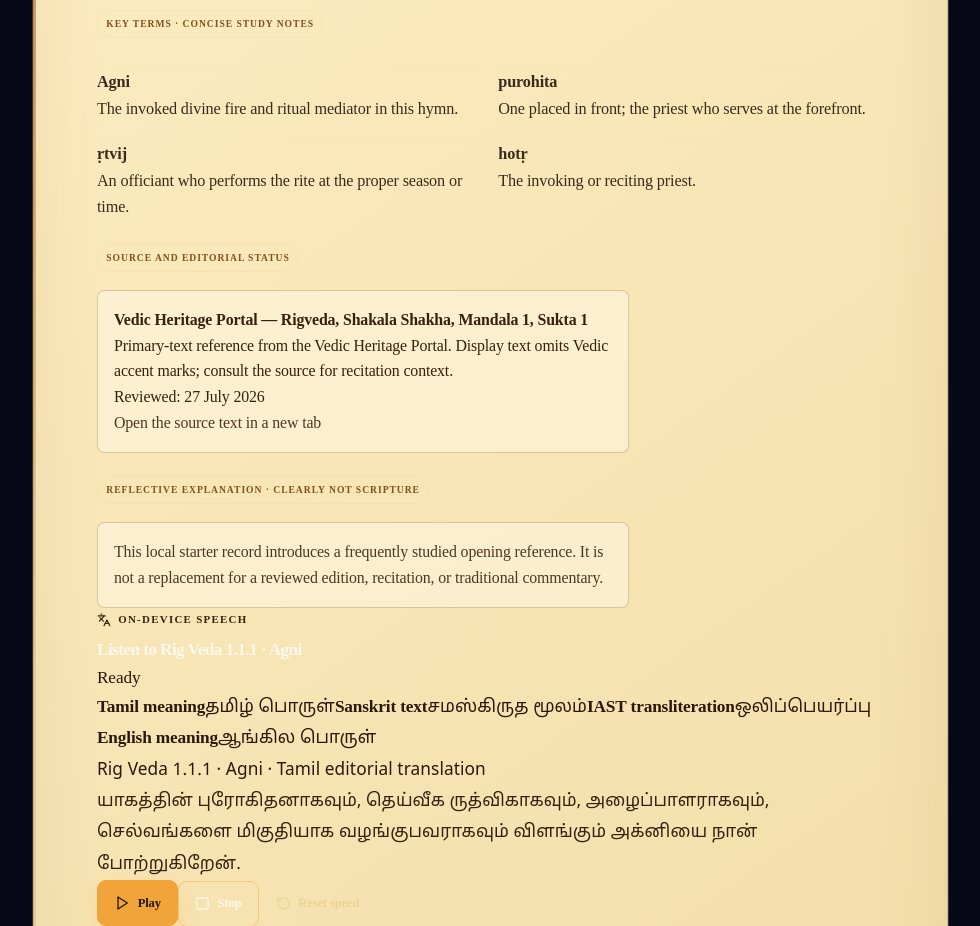
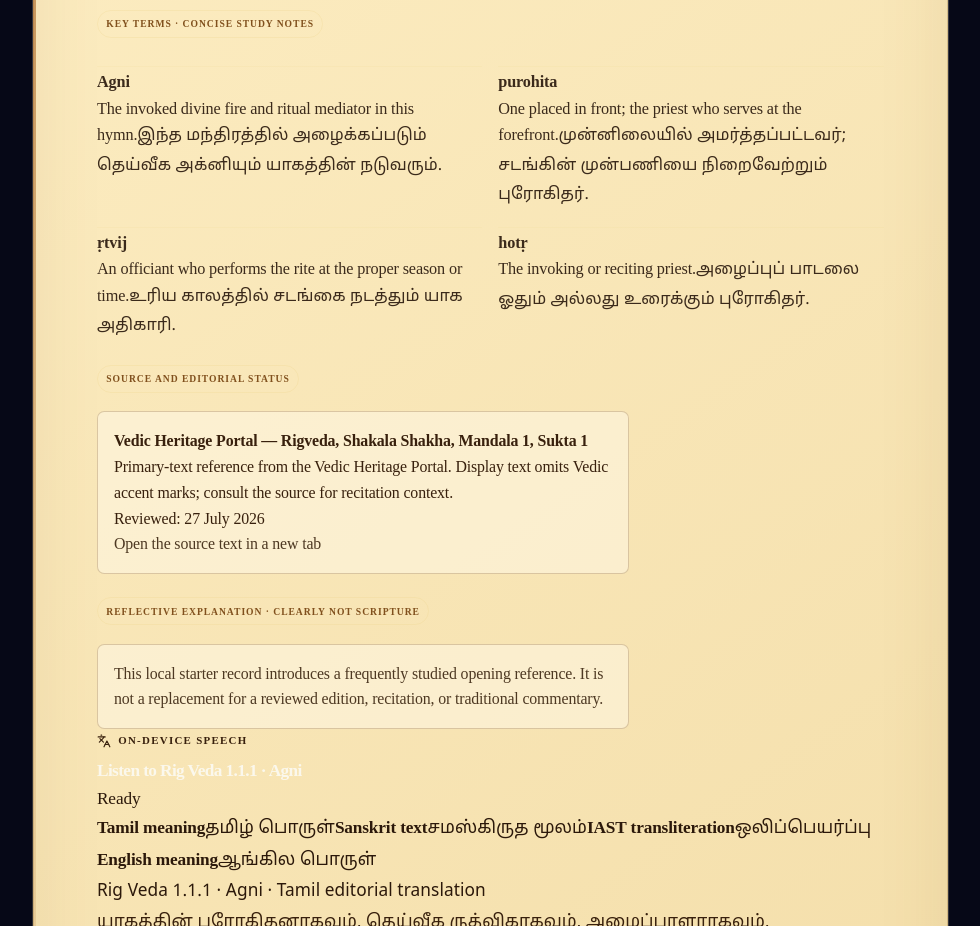
Before and after one commit to ssakthivel02/DivyaNexus, a React (Vite) app in the folder client/: page /scriptures in a window 1280 px wide. Shown: the part 1600-2526 px from the top of the page, without its empty margins (8-988 px from the left). Built offline with nearby package versions, Linux system fonts and the light colour scheme.

Commit message:
content: add Tamil meanings for every verified scripture word note

```diff
--- a/client/src/data/verifiedScripture.ts
+++ b/client/src/data/verifiedScripture.ts
@@ -8,7 +8,7 @@ export interface VerifiedScriptureRecord {
   transliteration: string;
   tamilTranslation: string;
   englishTranslation: string;
-  wordNotes: Array<{ term: string; meaning: string }>;
+  wordNotes: Array<{ term: string; meaning: string; tamilMeaning?: string }>;
   sourceName: string;
   sourceUrl: string;
   sourceNote: string;
@@ -18,13 +18,8 @@ export interface VerifiedScriptureRecord {
 
 /**
  * Source-grounded scripture passages used by the reader.
- *
- * Editorial policy:
- * - Original Sanskrit is reproduced from the linked primary-text source or text mirror.
- * - Vedic accent marks are omitted in the display text for cross-device readability.
- * - Tamil and English renderings are concise DivyaNexus editorial translations, not copied commentary.
- * - Readers are encouraged to consult the linked source and a qualified teacher for recitation,
- *   accent, philology, and school-specific interpretation.
+ * Original Sanskrit is reproduced from the linked source. Vedic accent marks are omitted
+ * for cross-device readability. Tamil and English are concise DivyaNexus editorial translations.
  */
 export const verifiedScriptureRecords: Record<string, VerifiedScriptureRecord> = {
   "rig-veda-1-1-1": {
@@ -35,20 +30,17 @@ export const verifiedScriptureRecords: Record<string, VerifiedScriptureRecord> =
     originalLanguage: "Vedic Sanskrit",
     originalText: "अग्निमीळे पुरोहितं यज्ञस्य देवमृत्विजम् ।\nहोतारं रत्नधातमम् ॥",
     transliteration: "agnim īḷe purohitaṃ yajñasya devam ṛtvijam | hotāraṃ ratnadhātamam ||",
-    tamilTranslation:
-      "யாகத்தின் புரோகிதனாகவும், தெய்வீக ருத்விகாகவும், அழைப்பாளராகவும், செல்வங்களை மிகுதியாக வழங்குபவராகவும் விளங்கும் அக்னியை நான் போற்றுகிறேன்.",
-    englishTranslation:
-      "I praise Agni, the household priest, the divine officiant of the sacrifice, the invoker, and the foremost bestower of treasures.",
+    tamilTranslation: "யாகத்தின் புரோகிதனாகவும், தெய்வீக ருத்விகாகவும், அழைப்பாளராகவும், செல்வங்களை மிகுதியாக வழங்குபவராகவும் விளங்கும் அக்னியை நான் போற்றுகிறேன்.",
+    englishTranslation: "I praise Agni, the household priest, the divine officiant of the sacrifice, the invoker, and the foremost bestower of treasures.",
     wordNotes: [
-      { term: "Agni", meaning: "The invoked divine fire and ritual mediator in this hymn." },
-      { term: "purohita", meaning: "One placed in front; the priest who serves at the forefront." },
-      { term: "ṛtvij", meaning: "An officiant who performs the rite at the proper season or time." },
-      { term: "hotṛ", meaning: "The invoking or reciting priest." },
+      { term: "Agni", meaning: "The invoked divine fire and ritual mediator in this hymn.", tamilMeaning: "இந்த மந்திரத்தில் அழைக்கப்படும் தெய்வீக அக்னியும் யாகத்தின் நடுவரும்." },
+      { term: "purohita", meaning: "One placed in front; the priest who serves at the forefront.", tamilMeaning: "முன்னிலையில் அமர்த்தப்பட்டவர்; சடங்கின் முன்பணியை நிறைவேற்றும் புரோகிதர்." },
+      { term: "ṛtvij", meaning: "An officiant who performs the rite at the proper season or time.", tamilMeaning: "உரிய காலத்தில் சடங்கை நடத்தும் யாக அதிகாரி." },
+      { term: "hotṛ", meaning: "The invoking or reciting priest.", tamilMeaning: "அழைப்புப் பாடலை ஓதும் அல்லது உரைக்கும் புரோகிதர்." },
     ],
     sourceName: "Vedic Heritage Portal — Rigveda, Shakala Shakha, Mandala 1, Sukta 1",
     sourceUrl: "https://vedicheritage.gov.in/rigveda-shakala-shakha-mandala-01-sukta-01/",
-    sourceNote:
-      "Primary-text reference from the Vedic Heritage Portal. Display text omits Vedic accent marks; consult the source for recitation context.",
+    sourceNote: "Primary-text reference from the Vedic Heritage Portal. Display text omits Vedic accent marks; consult the source for recitation context.",
     status: "Verified primary text · DivyaNexus editorial translation",
     reviewedDate: "27 July 2026",
   },
@@ -60,20 +52,16 @@ export const verifiedScriptureRecords: Record<string, VerifiedScriptureRecord> =
     originalLanguage: "Vedic Sanskrit",
     originalText: "सं पूषन्नध्वनस्तिर व्यंहो विमुचो नपात् ।\nसक्ष्वा देव प्र णस्पुरः ॥",
     transliteration: "saṃ pūṣann adhvanas tira vy aṃho vimuco napāt | sakṣvā deva pra ṇas puraḥ ||",
-    tamilTranslation:
-      "ஓ பூஷனே, பாதையில் உள்ள தடையைத் தாண்டிச் செல்ல எங்களை வழிநடத்து; தெய்வீக வழிகாட்டியே, எங்களுக்கு முன்னால் சென்று துணைநில்.",
-    englishTranslation:
-      "O Pūṣan, lead us past the obstruction on the road; divine guide, go before us and accompany us.",
+    tamilTranslation: "ஓ பூஷனே, பாதையில் உள்ள தடையைத் தாண்டிச் செல்ல எங்களை வழிநடத்து; தெய்வீக வழிகாட்டியே, எங்களுக்கு முன்னால் சென்று துணைநில்.",
+    englishTranslation: "O Pūṣan, lead us past the obstruction on the road; divine guide, go before us and accompany us.",
     wordNotes: [
-      { term: "Pūṣan", meaning: "A Vedic deity associated in this hymn with roads, guidance, and safe passage." },
-      { term: "adhvan", meaning: "Road, path, or journey." },
-      { term: "aṃhas", meaning: "Constraint, distress, or obstruction; the nuance depends on context." },
+      { term: "Pūṣan", meaning: "A Vedic deity associated in this hymn with roads, guidance, and safe passage.", tamilMeaning: "இந்த மந்திரத்தில் பாதை, வழிகாட்டல், பாதுகாப்பான பயணம் ஆகியவற்றுடன் தொடர்புடைய வேதத் தெய்வம்." },
+      { term: "adhvan", meaning: "Road, path, or journey.", tamilMeaning: "சாலை, பாதை அல்லது பயணம்." },
+      { term: "aṃhas", meaning: "Constraint, distress, or obstruction; the nuance depends on context.", tamilMeaning: "கட்டுப்பாடு, துயரம் அல்லது தடை; பொருள் சூழலைப் பொறுத்தது." },
     ],
     sourceName: "Sanskrit Wikisource — Rigveda Sukta 1.42",
-    sourceUrl:
-      "https://sa.wikisource.org/wiki/%E0%A4%8B%E0%A4%97%E0%A5%8D%E0%A4%B5%E0%A5%87%E0%A4%A6%E0%A4%83_%E0%A4%B8%E0%A5%82%E0%A4%95%E0%A5%8D%E0%A4%A4%E0%A4%82_%E0%A5%A7.%E0%A5%AA%E0%A5%A8",
-    sourceNote:
-      "Samhita text cross-checked against the Sanskrit text mirror. The concise translation avoids resolving debated compounds more narrowly than the source supports.",
+    sourceUrl: "https://sa.wikisource.org/wiki/%E0%A4%8B%E0%A4%97%E0%A5%8D%E0%A4%B5%E0%A5%87%E0%A4%A6%E0%A4%83_%E0%A4%B8%E0%A5%82%E0%A4%95%E0%A5%8D%E0%A4%A4%E0%A4%82_%E0%A5%A7.%E0%A5%AA%E0%A5%A8",
+    sourceNote: "Samhita text cross-checked against the Sanskrit text mirror. The concise translation avoids resolving debated compounds more narrowly than the source supports.",
     status: "Verified primary text · DivyaNexus editorial translation",
     reviewedDate: "27 July 2026",
   },
@@ -85,20 +73,16 @@ export const verifiedScriptureRecords: Record<string, VerifiedScriptureRecord> =
     originalLanguage: "Vedic Sanskrit",
     originalText: "उदु त्यं जातवेदसं देवं वहन्ति केतवः ।\nदृशे विश्वाय सूर्यम् ॥",
     transliteration: "ud u tyaṃ jātavedasaṃ devaṃ vahanti ketavaḥ | dṛśe viśvāya sūryam ||",
-    tamilTranslation:
-      "ஒளிக்கதிர்கள் அனைத்தையும் அறிந்த தெய்வீக சூரியனை மேலே ஏந்துகின்றன; எல்லோரும் அவரைக் காணுமாறு அவர் வெளிப்படுகிறார்.",
-    englishTranslation:
-      "The luminous rays bear aloft the divine, all-knowing Sūrya, so that he may be seen by all.",
+    tamilTranslation: "ஒளிக்கதிர்கள் அனைத்தையும் அறிந்த தெய்வீக சூரியனை மேலே ஏந்துகின்றன; எல்லோரும் அவரைக் காணுமாறு அவர் வெளிப்படுகிறார்.",
+    englishTranslation: "The luminous rays bear aloft the divine, all-knowing Sūrya, so that he may be seen by all.",
     wordNotes: [
-      { term: "ketavaḥ", meaning: "Signs, banners, or rays; here understood as the Sun's luminous rays." },
-      { term: "jātavedas", meaning: "A knower of beings or births; an epithet whose nuance depends on Vedic context." },
-      { term: "dṛśe viśvāya", meaning: "For the sight of all; so that all may see." },
+      { term: "ketavaḥ", meaning: "Signs, banners, or rays; here understood as the Sun's luminous rays.", tamilMeaning: "அடையாளங்கள், கொடிகள் அல்லது கதிர்கள்; இங்கு சூரியனின் ஒளிக்கதிர்களாக எடுத்துக்கொள்ளப்படுகிறது." },
+      { term: "jātavedas", meaning: "A knower of beings or births; an epithet whose nuance depends on Vedic context.", tamilMeaning: "உயிர்கள் அல்லது பிறப்புகளை அறிந்தவர்; வேதச் சூழலின்படி நுணுக்கம் மாறும் சிறப்புப்பெயர்." },
+      { term: "dṛśe viśvāya", meaning: "For the sight of all; so that all may see.", tamilMeaning: "அனைவரும் காணும்படி; எல்லோரின் பார்வைக்காக." },
     ],
     sourceName: "Sanskrit Wikisource — Rigveda Sukta 1.50",
-    sourceUrl:
-      "https://sa.wikisource.org/wiki/%E0%A4%8B%E0%A4%97%E0%A5%8D%E0%A4%B5%E0%A5%87%E0%A4%A6%E0%A4%83_%E0%A4%B8%E0%A5%82%E0%A4%95%E0%A5%8D%E0%A4%A4%E0%A4%82_%E0%A5%A7.%E0%A5%AB%E0%A5%A6",
-    sourceNote:
-      "Samhita text cross-checked against the Sanskrit text mirror. Vedic accent marks are omitted in the reader display.",
+    sourceUrl: "https://sa.wikisource.org/wiki/%E0%A4%8B%E0%A4%97%E0%A5%8D%E0%A4%B5%E0%A5%87%E0%A4%A6%E0%A4%83_%E0%A4%B8%E0%A5%82%E0%A4%95%E0%A5%8D%E0%A4%A4%E0%A4%82_%E0%A5%A7.%E0%A5%AB%E0%A5%A6",
+    sourceNote: "Samhita text cross-checked against the Sanskrit text mirror. Vedic accent marks are omitted in the reader display.",
     status: "Verified primary text · DivyaNexus editorial translation",
     reviewedDate: "27 July 2026",
   },
@@ -108,24 +92,18 @@ export const verifiedScriptureRecords: Record<string, VerifiedScriptureRecord> =
     tamilTitle: "பகவத் கீதை 2.47",
     reference: "Chapter 2, Verse 47",
     originalLanguage: "Sanskrit",
-    originalText:
-      "कर्मण्येवाधिकारस्ते मा फलेषु कदाचन ।\nमा कर्मफलहेतुर्भूर्मा ते सङ्गोऽस्त्वकर्मणि ॥",
-    transliteration:
-      "karmaṇy evādhikāras te mā phaleṣu kadācana | mā karmaphalahetur bhūr mā te saṅgo 'stv akarmaṇi ||",
-    tamilTranslation:
-      "உனக்குரிய உரிமை செயலில் மட்டுமே; அதன் பலன்களில் ஒருபோதும் இல்லை. செயலின் பலனை நோக்கமாகக் கொள்ளாதே; செயலின்மையிலும் பற்றுக் கொள்ளாதே.",
-    englishTranslation:
-      "Your claim is to action alone, never to its fruits. Do not make the fruits of action your motive, and do not become attached to inaction.",
+    originalText: "कर्मण्येवाधिकारस्ते मा फलेषु कदाचन ।\nमा कर्मफलहेतुर्भूर्मा ते सङ्गोऽस्त्वकर्मणि ॥",
+    transliteration: "karmaṇy evādhikāras te mā phaleṣu kadācana | mā karmaphalahetur bhūr mā te saṅgo 'stv akarmaṇi ||",
+    tamilTranslation: "உனக்குரிய உரிமை செயலில் மட்டுமே; அதன் பலன்களில் ஒருபோதும் இல்லை. செயலின் பலனை நோக்கமாகக் கொள்ளாதே; செயலின்மையிலும் பற்றுக் கொள்ளாதே.",
+    englishTranslation: "Your claim is to action alone, never to its fruits. Do not make the fruits of action your motive, and do not become attached to inaction.",
     wordNotes: [
-      { term: "adhikāra", meaning: "Scope, claim, authority, or responsibility in relation to action." },
-      { term: "phala", meaning: "Fruit or result of action." },
-      { term: "akarma", meaning: "Inaction or non-performance of action." },
+      { term: "adhikāra", meaning: "Scope, claim, authority, or responsibility in relation to action.", tamilMeaning: "செயலுடன் தொடர்புடைய உரிமை, அதிகார வரம்பு அல்லது பொறுப்பு." },
+      { term: "phala", meaning: "Fruit or result of action.", tamilMeaning: "செயலின் பலன் அல்லது முடிவு." },
+      { term: "akarma", meaning: "Inaction or non-performance of action.", tamilMeaning: "செயலின்மை அல்லது செயலை நிறைவேற்றாத நிலை." },
     ],
     sourceName: "Gita Supersite, IIT Kanpur — Bhagavad Gita 2.47",
-    sourceUrl:
-      "https://www.gitasupersite.iitk.ac.in/srimad?choose=1&field_chapter_value=2&field_nsutra_value=47&language=dv&show_mool=1",
-    sourceNote:
-      "Original Sanskrit verified against the Gita Supersite. Tamil and English are concise DivyaNexus editorial translations, not copied commentary.",
+    sourceUrl: "https://www.gitasupersite.iitk.ac.in/srimad?choose=1&field_chapter_value=2&field_nsutra_value=47&language=dv&show_mool=1",
+    sourceNote: "Original Sanskrit verified against the Gita Supersite. Tamil and English are concise DivyaNexus editorial translations, not copied commentary.",
     status: "Verified primary text · DivyaNexus editorial translation",
     reviewedDate: "27 July 2026",
   },
@@ -135,24 +113,18 @@ export const verifiedScriptureRecords: Record<string, VerifiedScriptureRecord> =
     tamilTitle: "பகவத் கீதை 4.7",
     reference: "Chapter 4, Verse 7",
     originalLanguage: "Sanskrit",
-    originalText:
-      "यदा यदा हि धर्मस्य ग्लानिर्भवति भारत ।\nअभ्युत्थानमधर्मस्य तदाऽऽत्मानं सृजाम्यहम् ॥",
-    transliteration:
-      "yadā yadā hi dharmasya glānir bhavati bhārata | abhyutthānam adharmasya tadātmānaṃ sṛjāmy aham ||",
-    tamilTranslation:
-      "பாரதனே, தர்மம் தளர்ந்து அதர்மம் மேலெழும் போதெல்லாம், அப்போது நான் என்னை வெளிப்படுத்துகிறேன்.",
-    englishTranslation:
-      "Whenever dharma declines and adharma rises, O Bhārata, then I manifest myself.",
+    originalText: "यदा यदा हि धर्मस्य ग्लानिर्भवति भारत ।\nअभ्युत्थानमधर्मस्य तदाऽऽत्मानं सृजाम्यहम् ॥",
+    transliteration: "yadā yadā hi dharmasya glānir bhavati bhārata | abhyutthānam adharmasya tadātmānaṃ sṛjāmy aham ||",
+    tamilTranslation: "பாரதனே, தர்மம் தளர்ந்து அதர்மம் மேலெழும் போதெல்லாம், அப்போது நான் என்னை வெளிப்படுத்துகிறேன்.",
+    englishTranslation: "Whenever dharma declines and adharma rises, O Bhārata, then I manifest myself.",
     wordNotes: [
-      { term: "dharma", meaning: "A context-sensitive term involving sustaining order, responsibility, and right conduct." },
-      { term: "glāni", meaning: "Decline, weakening, or diminishment." },
-      { term: "sṛjāmi ātmānam", meaning: "I bring forth or manifest myself; traditions explain the phrase in different ways." },
+      { term: "dharma", meaning: "A context-sensitive term involving sustaining order, responsibility, and right conduct.", tamilMeaning: "ஒழுங்கைத் தாங்குதல், பொறுப்பு, நல்வழி ஆகியவற்றைச் சார்ந்த சூழல் உணர்வுடைய சொல்." },
+      { term: "glāni", meaning: "Decline, weakening, or diminishment.", tamilMeaning: "சரிவு, தளர்ச்சி அல்லது குறைதல்." },
+      { term: "sṛjāmi ātmānam", meaning: "I bring forth or manifest myself; traditions explain the phrase in different ways.", tamilMeaning: "நான் என்னை வெளிப்படுத்துகிறேன்; பல மரபுகள் இந்த சொற்றொடரை வேறுபட்ட முறையில் விளக்குகின்றன." },
     ],
     sourceName: "Gita Supersite, IIT Kanpur — Bhagavad Gita 4.7",
-    sourceUrl:
-      "https://www.gitasupersite.iitk.ac.in/srimad?choose=1&field_chapter_value=4&field_nsutra_value=7&language=dv&show_mool=1",
-    sourceNote:
-      "Original Sanskrit verified against the Gita Supersite. Interpretive traditions differ on the theological implications of manifestation.",
+    sourceUrl: "https://www.gitasupersite.iitk.ac.in/srimad?choose=1&field_chapter_value=4&field_nsutra_value=7&language=dv&show_mool=1",
+    sourceNote: "Original Sanskrit verified against the Gita Supersite. Interpretive traditions differ on the theological implications of manifestation.",
     status: "Verified primary text · DivyaNexus editorial translation",
     reviewedDate: "27 July 2026",
   },
```
